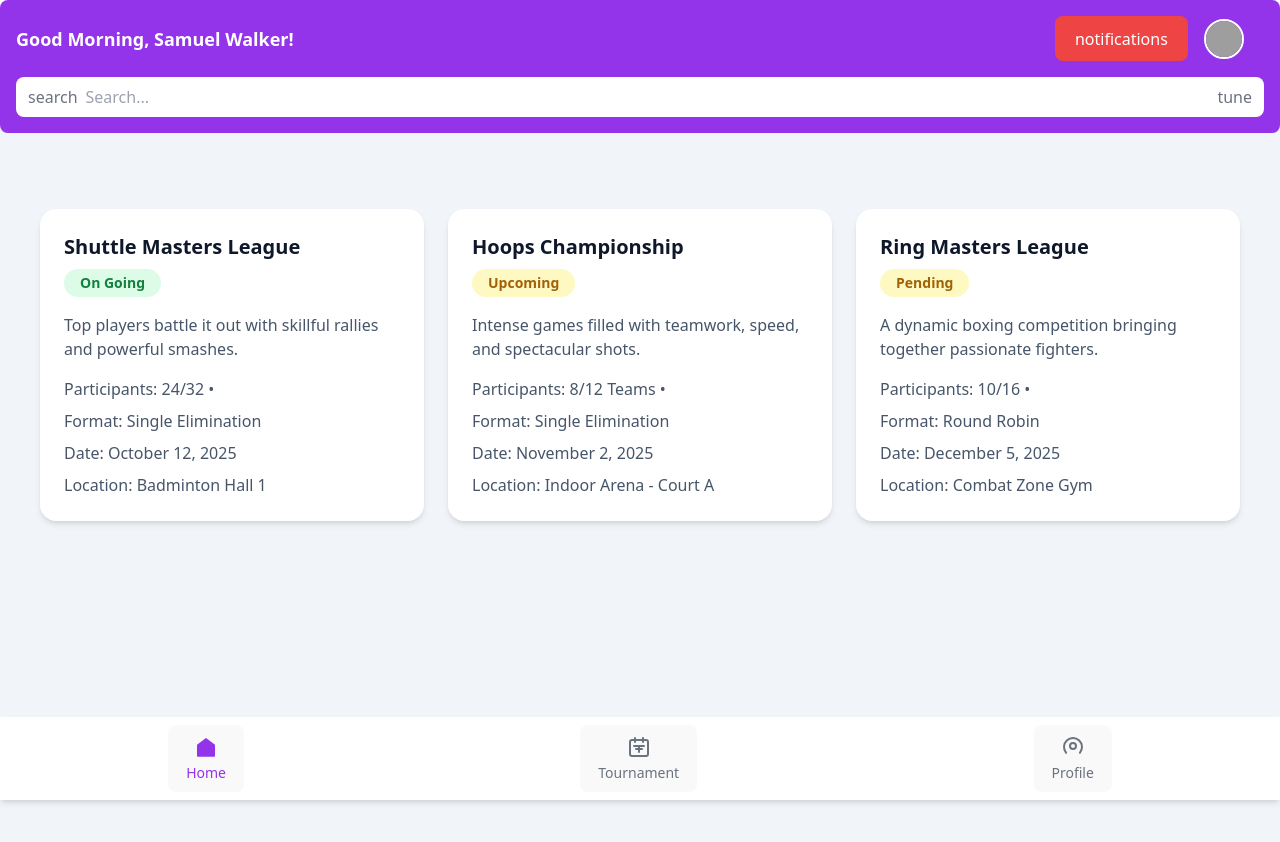
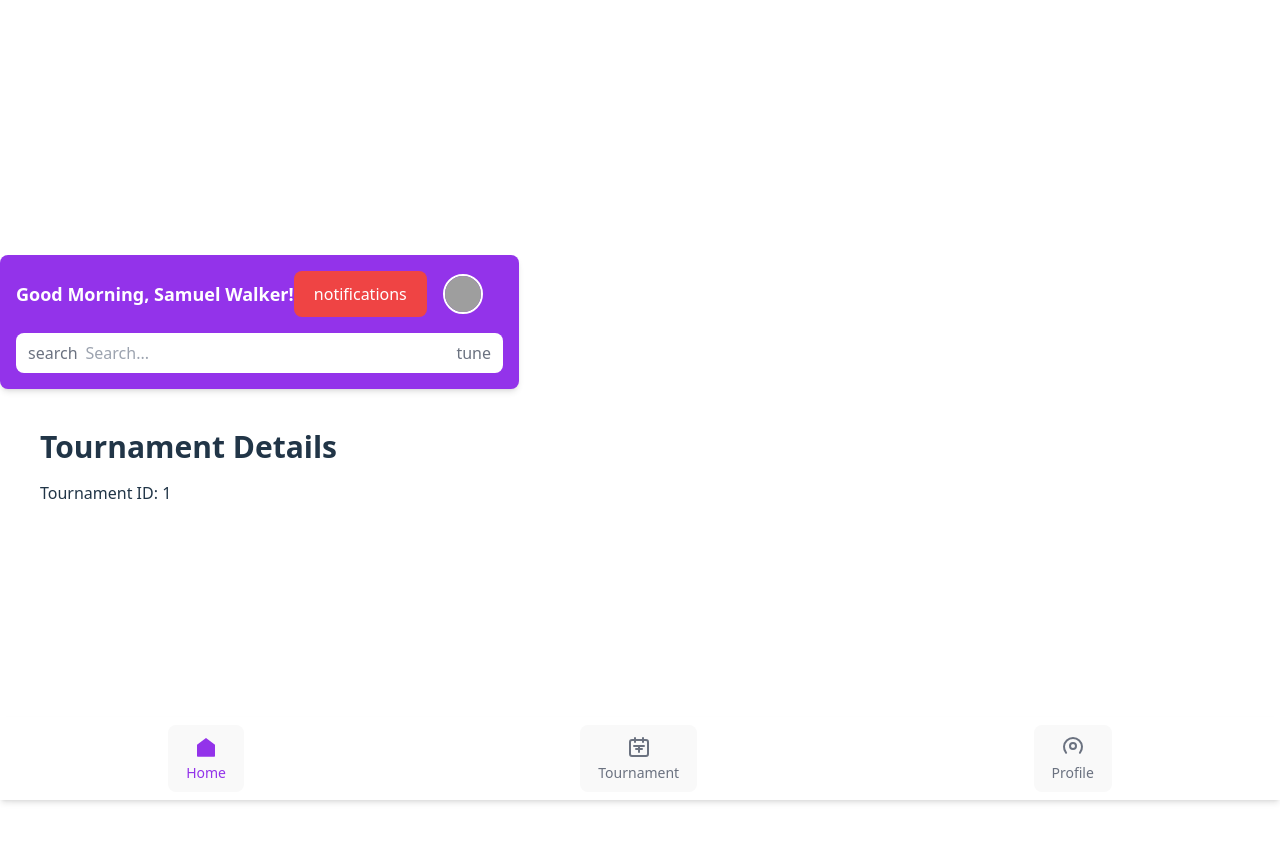
Before and after one commit to Hamadellah/reacte, a React (Vite) app: page /tournament/1 in a window 1280 px wide. Shown: the top 842 px of the page. After the commit the page ends 800 px from the top, so only its background shows below. Built offline with nearby package versions, Linux system fonts and the light colour scheme; grey boxes are pictures that could not be loaded.

Commit message:
Add routing and tournament details display components

```diff
--- a/src/App.jsx
+++ b/src/App.jsx
@@ -1,15 +1,28 @@
 import { BrowserRouter, Routes, Route } from "react-router-dom";
+import { useState } from "react";
 import Footer from "./components/Footer"
 import { tournamentData } from "./data/tournmentDB";
 import Header from "./components/Header";
 import TournmentCard from "./components/TournamenteCard";
+import TournamentDetails from "./components/TournamentDetails";
+
 function App() {
+  const [selectedTournament, setSelectedTournament] = useState(null);
   return (
-    <>
-      <Header/>
-      <TournmentCard tournamentData={tournamentData} />
-      <Footer/>
-    </>
+  <BrowserRouter>
+      <Header />
+
+      <Routes>
+        <Route
+          path="/"
+          element={<TournmentCard tournamentData={tournamentData} />}
+        />
+
+        <Route path="/tournament/:id" element={<TournamentDetails />} />
+      </Routes>
+
+      <Footer />
+    </BrowserRouter>
   );
 }
 
--- /dev/null
+++ b/src/components/TournamentDetails.jsx
@@ -0,0 +1,20 @@
+import { useParams } from "react-router-dom";
+
+function TournamentDetails() {
+
+  const { id } = useParams();
+
+  return (
+    <div className="p-10">
+      <h1 className="text-3xl font-bold">
+        Tournament Details
+      </h1>
+
+      <p className="mt-4">
+        Tournament ID: {id}
+      </p>
+    </div>
+  );
+}
+
+export default TournamentDetails;
--- a/src/components/TournamenteCard.jsx
+++ b/src/components/TournamenteCard.jsx
@@ -1,11 +1,13 @@
-const TournmentCard = ({ tournamentData,onSelect  }) => {
+import { useNavigate } from "react-router-dom";
+const TournmentCard = ({ tournamentData  }) => {
+    const navigate = useNavigate();
   return (
     <div className="min-h-screen bg-slate-100 p-10">
       <div className="mt-[3%] grid md:grid-cols-2 lg:grid-cols-3 gap-6">
         {tournamentData.map((t) => (
           <div
             key={t.id}
-            onClick={() => onSelect(t)}
+             onClick={() => navigate(`/tournament/${t.id}`)}
             className="bg-white rounded-2xl shadow-md p-6 hover:shadow-xl hover:-translate-y-2 transition duration-300"
           >
             {/* Title */}
```
